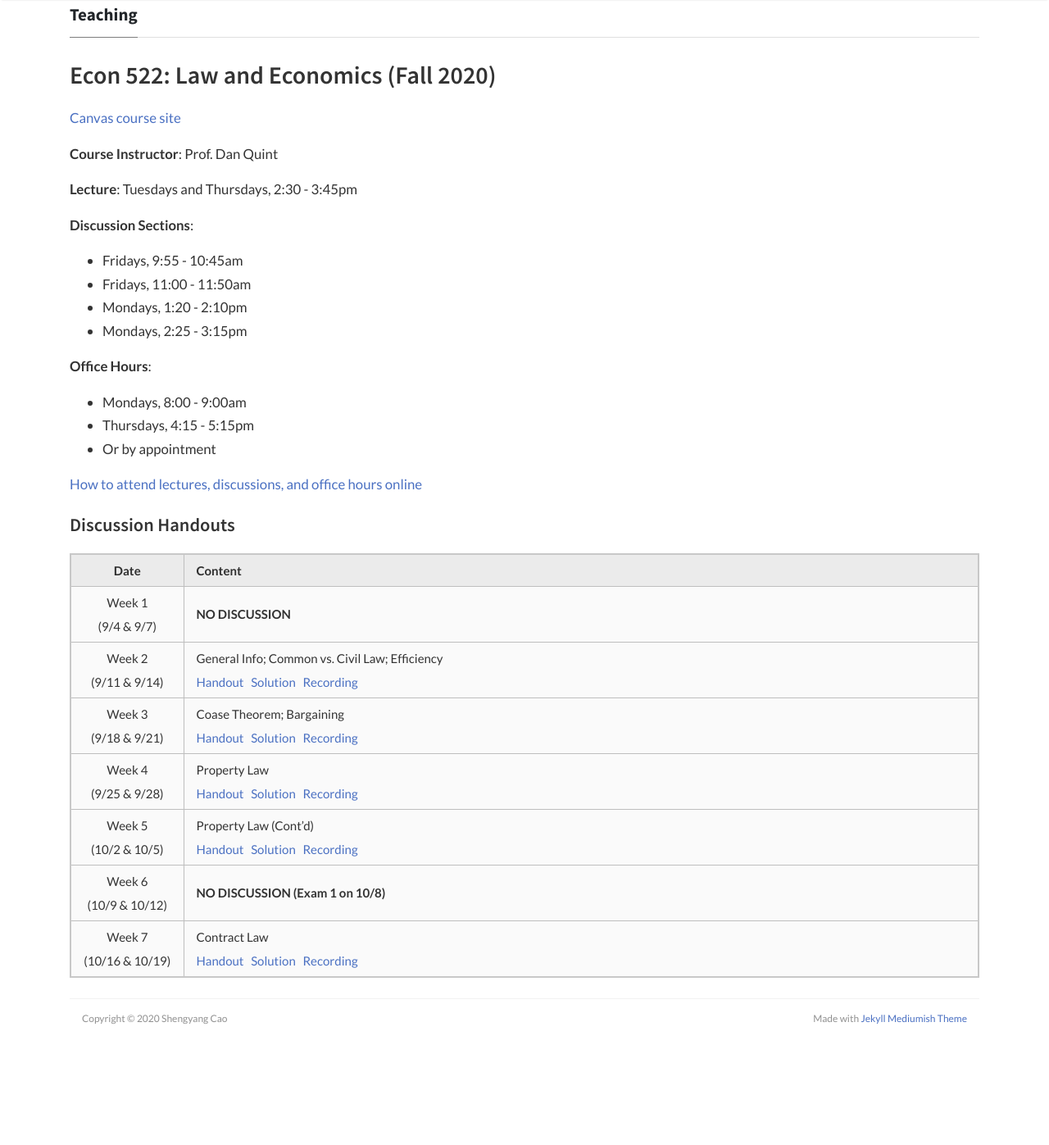
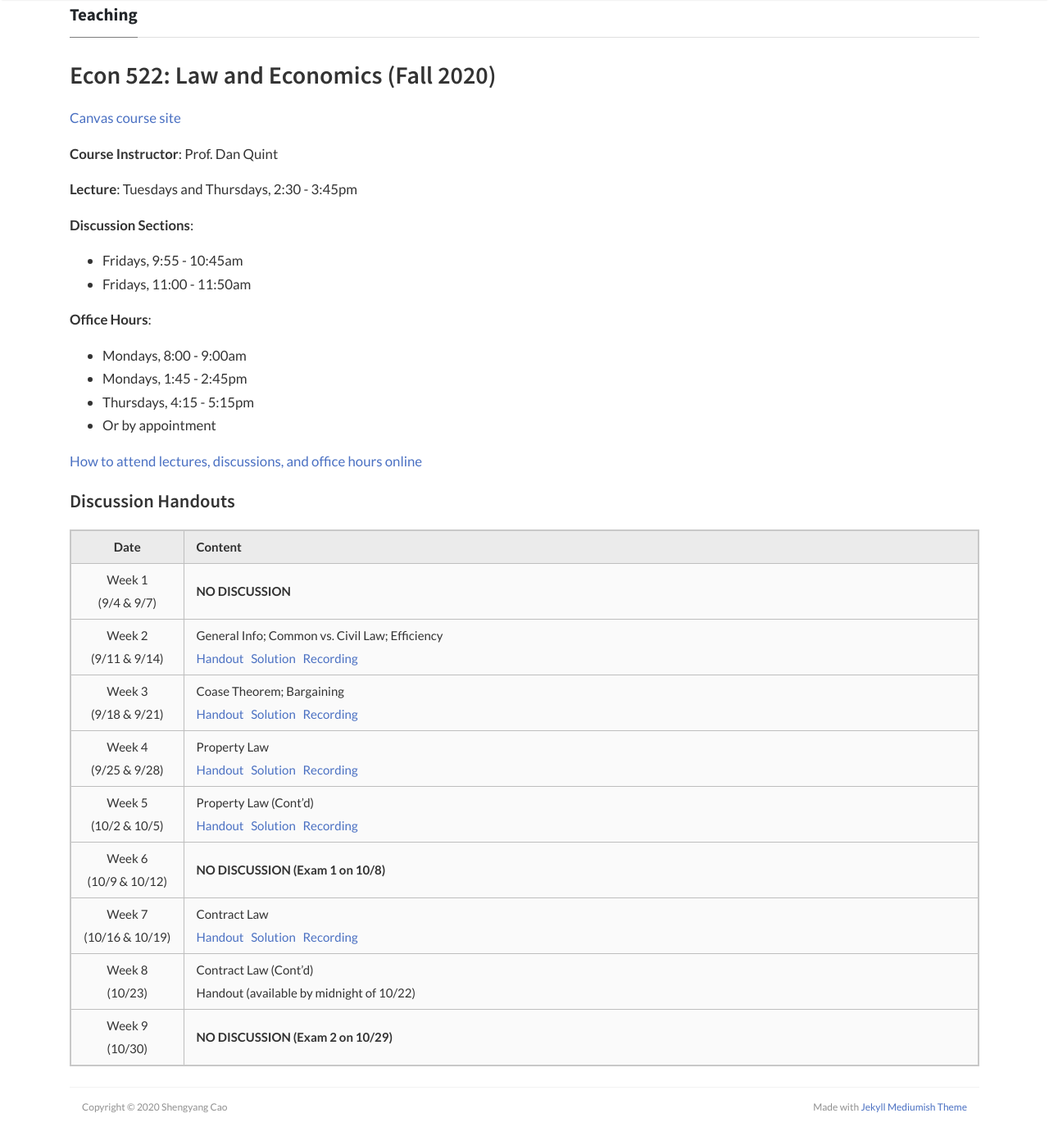
Before and after one commit to scaotravis/scaotravis.github.io, a Jekyll site: the page built from _posts/2020-08-04-teaching-fa-522.md, in a window 1280 px wide and 1400 px high, scrolled down 198 px. Shown: the top 1397 px of the window at 82% size. Built offline with Jekyll 4.4.1, drawn with Linux system fonts in a browser that asks for light colours; nearby versions of some CDN libraries; comment, search, counter and statistics services are not loaded; before the commit the page ends 1490 px from its top, so only the background shows below that.

Commit message:
update weekly schedule

```diff
--- a/_posts/2020-08-04-teaching-fa-522.md
+++ b/_posts/2020-08-04-teaching-fa-522.md
@@ -16,11 +16,10 @@ permalink: /teaching/fa20-522
 **Discussion Sections**:
 * Fridays, 9:55 - 10:45am
 * Fridays, 11:00 - 11:50am
-* Mondays, 1:20 - 2:10pm
-* Mondays, 2:25 - 3:15pm
 
 **Office Hours**:
 * Mondays, 8:00 - 9:00am
+* Mondays, 1:45 - 2:45pm
 * Thursdays, 4:15 - 5:15pm
 * Or by appointment
 
@@ -37,3 +36,5 @@ permalink: /teaching/fa20-522
 | Week 5 <br> (10/2 & 10/5) | Property Law (Cont'd) <br> [Handout]({{ site.url }}/downloads/teaching/fa20-522/522_fa20_dis-4_handout.pdf) &nbsp; [Solution]({{ site.url }}/downloads/teaching/fa20-522/522_fa20_dis-4_sol.pdf) &nbsp; [Recording](https://us-lti.bbcollab.com/recording/b547a3cbb8714b8fa7332c2023b35ccf)|
 | Week 6 <br> (10/9 & 10/12) | **NO DISCUSSION (Exam 1 on 10/8)** |
 | Week 7 <br> (10/16 & 10/19) | Contract Law <br> [Handout]({{ site.url }}/downloads/teaching/fa20-522/522_fa20_dis-5_handout.pdf) &nbsp; [Solution]({{ site.url }}/downloads/teaching/fa20-522/522_fa20_dis-5_sol.pdf) &nbsp; [Recording](https://us-lti.bbcollab.com/recording/9f4c2ebea07649ff82342894d4fa79fa)|
+| Week 8 <br> (10/23) | Contract Law (Cont'd) <br> Handout (available by midnight of 10/22) |
+| Week 9 <br> (10/30) | **NO DISCUSSION (Exam 2 on 10/29)** |
```
Also changed, not shown: 3 other files.
